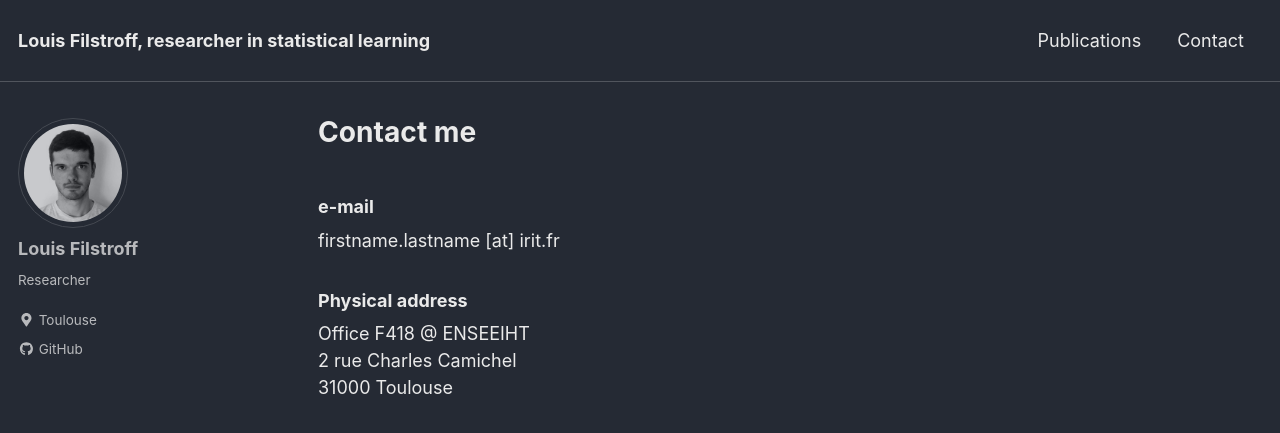
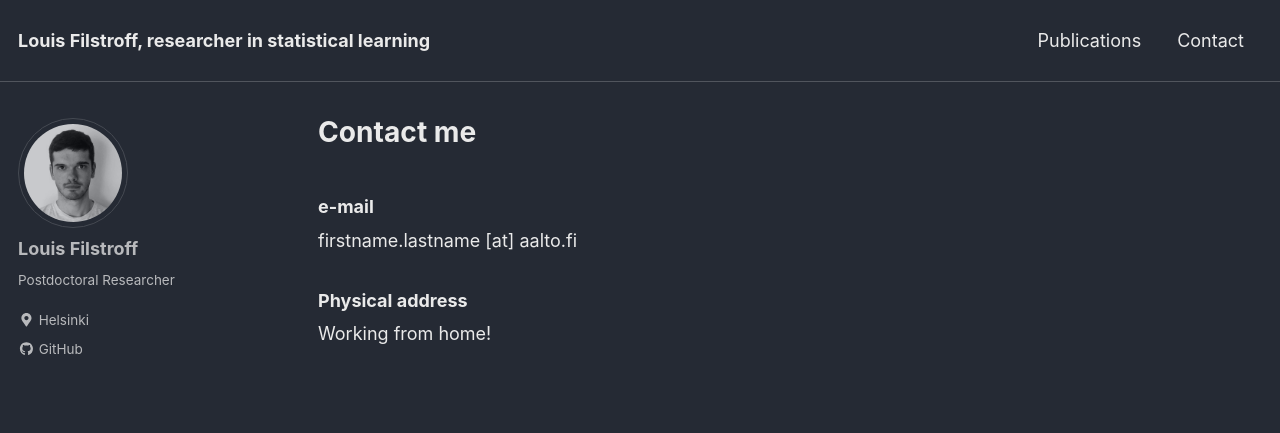
Before and after one commit to lfilstro/lfilstro.github.io, a Jekyll site: the page built from contact.md, in a window 1280 px wide and 900 px high. Shown: the top 433 px of the window. Built offline with Jekyll 4.4.1, drawn with Linux system fonts in a browser that asks for light colours; nearby versions of some CDN libraries.

Commit message:
Helsinki Update 2

```diff
--- a/_config.yml
+++ b/_config.yml
@@ -92,8 +92,8 @@ analytics:
 author:
   name             : "Louis Filstroff"
   avatar           : "/assets/images/pp.jpg"
-  bio              : "Researcher"
-  location         : "Toulouse"
+  bio              : "Postdoctoral Researcher"
+  location         : "Helsinki"
   email            :
   uri              :
   home             : # null (default), "absolute or relative url to link to author home"
--- a/contact.md
+++ b/contact.md
@@ -5,9 +5,7 @@ title: Contact me
 ---
 
 ### e-mail
-firstname.lastname [at] irit.fr <br/>
+firstname.lastname [at] aalto.fi <br/>
 
 ### Physical address
-Office F418 @ ENSEEIHT <br/>
-2 rue Charles Camichel <br/>
-31000 Toulouse <br/>
+Working from home!
```
Also changed, not shown: index.md (+2 -2 lines).
